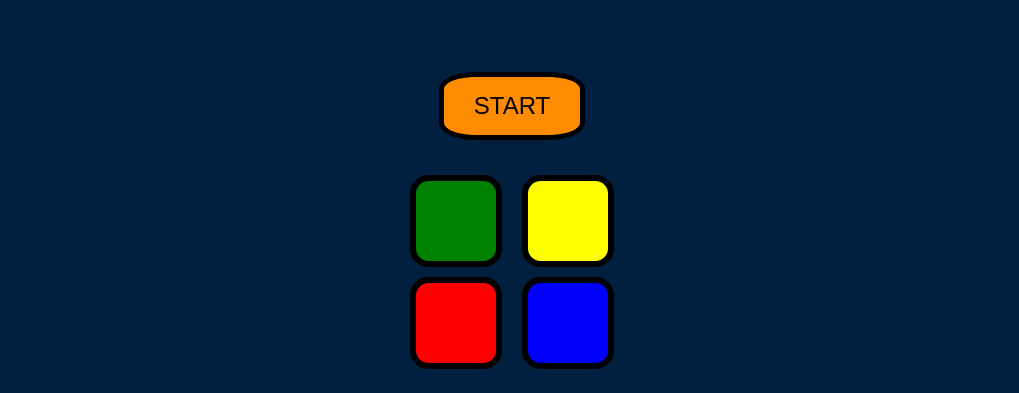
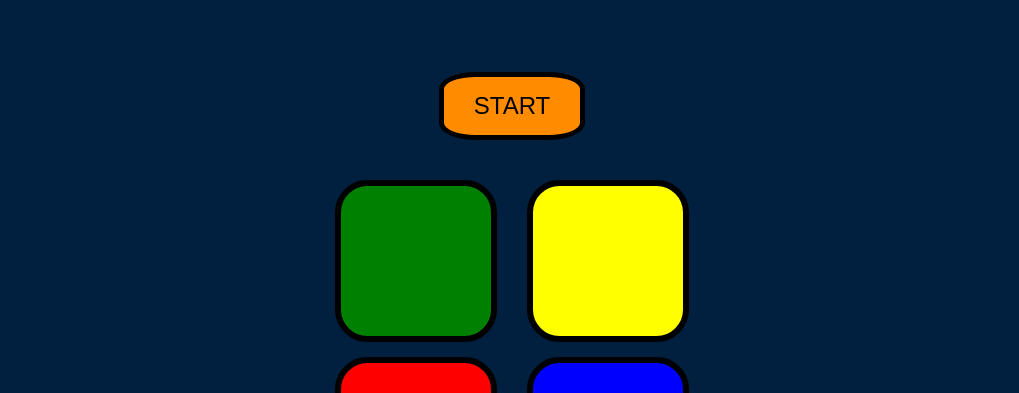
Before and after one commit to saadaslam17/The_Simon_Game, a plain HTML site: page index.html in a window 1280 px wide. Shown: the part 127-520 px from the top of the page, without its empty margins (128-1147 px from the left). Drawn offline with nearby package versions, Linux system fonts and the light colour scheme.

Commit message:
Edited Button size

```diff
--- a/style.css
+++ b/style.css
@@ -27,9 +27,9 @@ body {
 }
 
 .btn {
-    margin: 10px;
-    height: 80px;
-    width: 80px;
+    margin: 15px;
+    height: 150px;
+    width: 150px;
     border: 6px solid black;
     border-radius: 20%;
     transition: transform 0.1s ease, box-shadow 0.1s ease;
```
